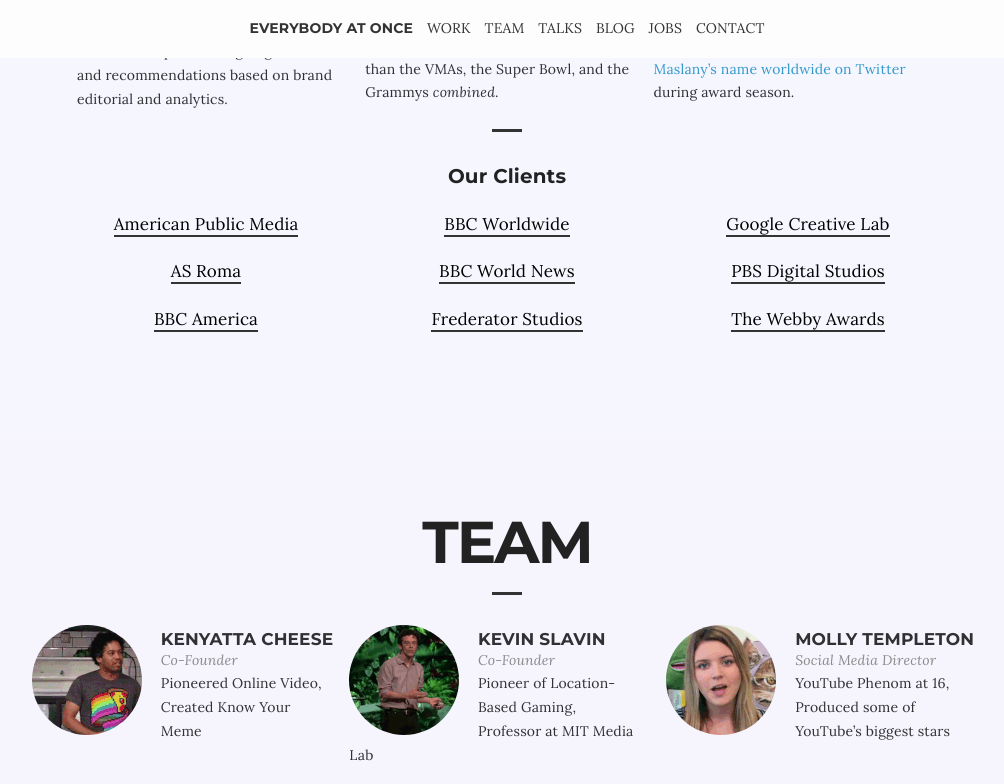
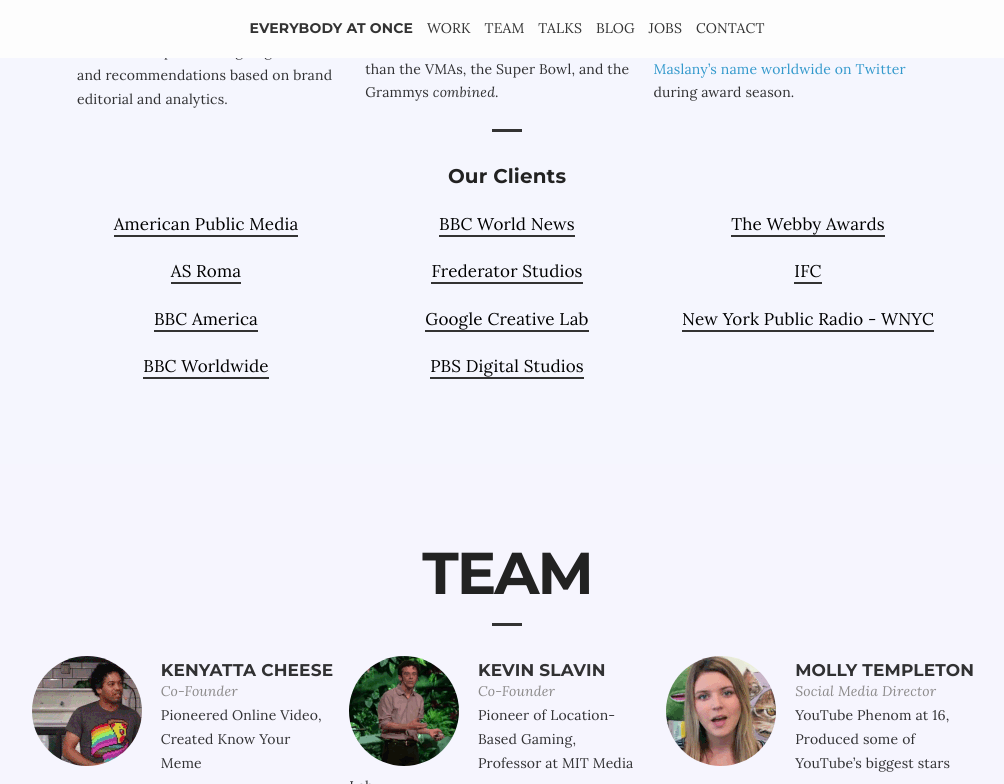
Before and after one commit to everybodyatonce/ea1-dot-co, a Jekyll site: the page built from index.html, in a window 1280 px wide and 900 px high, scrolled down 2189 px, cut to the strip 0-784 px from the top of the window. Shown: the whole strip, without its empty margins (133-1137 px from the left). Built offline with Jekyll 4.4.1, drawn with Linux system fonts in a browser that asks for light colours; nearby versions of some CDN libraries; Markdown is read by kramdown in place of the engine named in the settings.

Commit message:
Update index.html

```diff
--- a/index.html
+++ b/index.html
@@ -86,6 +86,8 @@
       <div class="client"><a class="more-link faux-underline-large" href="http://www.creativelab5.com/">Google Creative Lab</a></div>
       <div class="client"><a class="more-link faux-underline-large" href="https://www.youtube.com/user/pbsdigitalstudios">PBS Digital Studios</a></div>
       <div class="client"><a class="more-link faux-underline-large" href="http://www.webbyawards.com/">The Webby Awards</a></div>
+      <div class="client"><a class="more-link faux-underline-large" href="http://www.ifc.com/">IFC</a></div>
+      <div class="client"><a class="more-link faux-underline-large" href="http://www.wnyc.com/">New York Public Radio - WNYC</a></div>
     </div>
   </div>
 </section>
```
